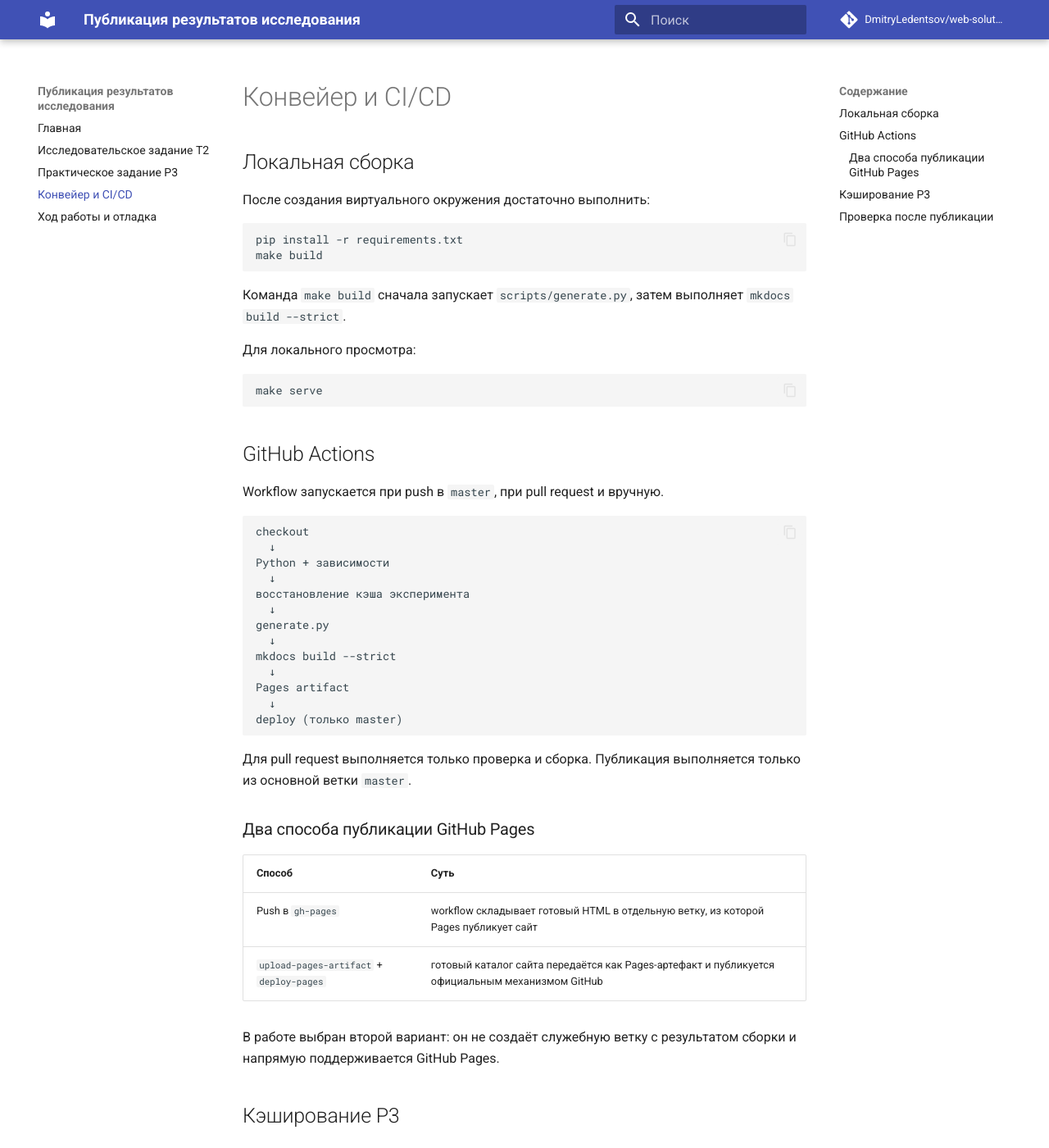
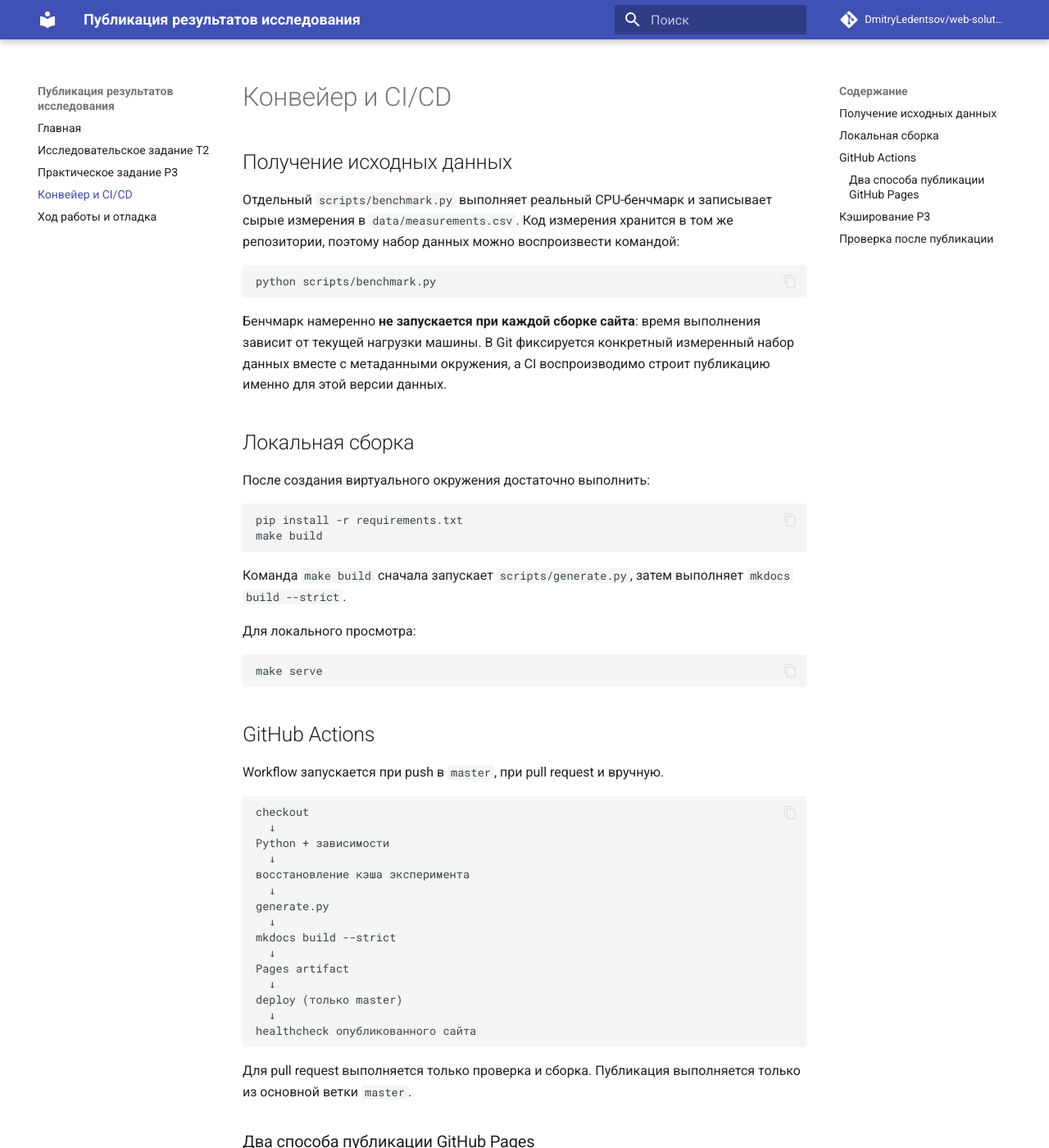
Before and after one commit to DmitryLedentsov/web-solutions-lab-1, an MkDocs documentation site: the page built from docs/pipeline.md, in a window 1280 px wide and 1400 px high. Shown: the whole window at 82% size. Built offline with MkDocs 1.6.1 and Material for MkDocs 9.7.7, drawn with Linux system fonts in a browser that asks for light colours; comment, search, counter and statistics services are not loaded; some of the changed text lies outside the part shown.

Commit message:
docs: document benchmark acquisition and cache inputs

````diff
--- a/docs/pipeline.md
+++ b/docs/pipeline.md
@@ -1,4 +1,14 @@
 # Конвейер и CI/CD
+
+## Получение исходных данных
+
+Отдельный `scripts/benchmark.py` выполняет реальный CPU-бенчмарк и записывает сырые измерения в `data/measurements.csv`. Код измерения хранится в том же репозитории, поэтому набор данных можно воспроизвести командой:
+
+```bash
+python scripts/benchmark.py
+```
+
+Бенчмарк намеренно **не запускается при каждой сборке сайта**: время выполнения зависит от текущей нагрузки машины. В Git фиксируется конкретный измеренный набор данных вместе с метаданными окружения, а CI воспроизводимо строит публикацию именно для этой версии данных.
 
 ## Локальная сборка
 
@@ -35,6 +45,8 @@
 Pages artifact
   ↓
 deploy (только master)
+  ↓
+healthcheck опубликованного сайта
 ```
 
 Для pull request выполняется только проверка и сборка. Публикация выполняется только из основной ветки `master`.
@@ -50,9 +62,11 @@
 
 ## Кэширование P3
 
-Ключ результата вычисляется из трёх частей:
+Ключ результата вычисляется из:
 
 - `data/measurements.csv`;
+- `data/benchmark_metadata.json`;
+- `scripts/benchmark.py`;
 - `scripts/generate.py`;
 - `requirements.txt`.
 
````
